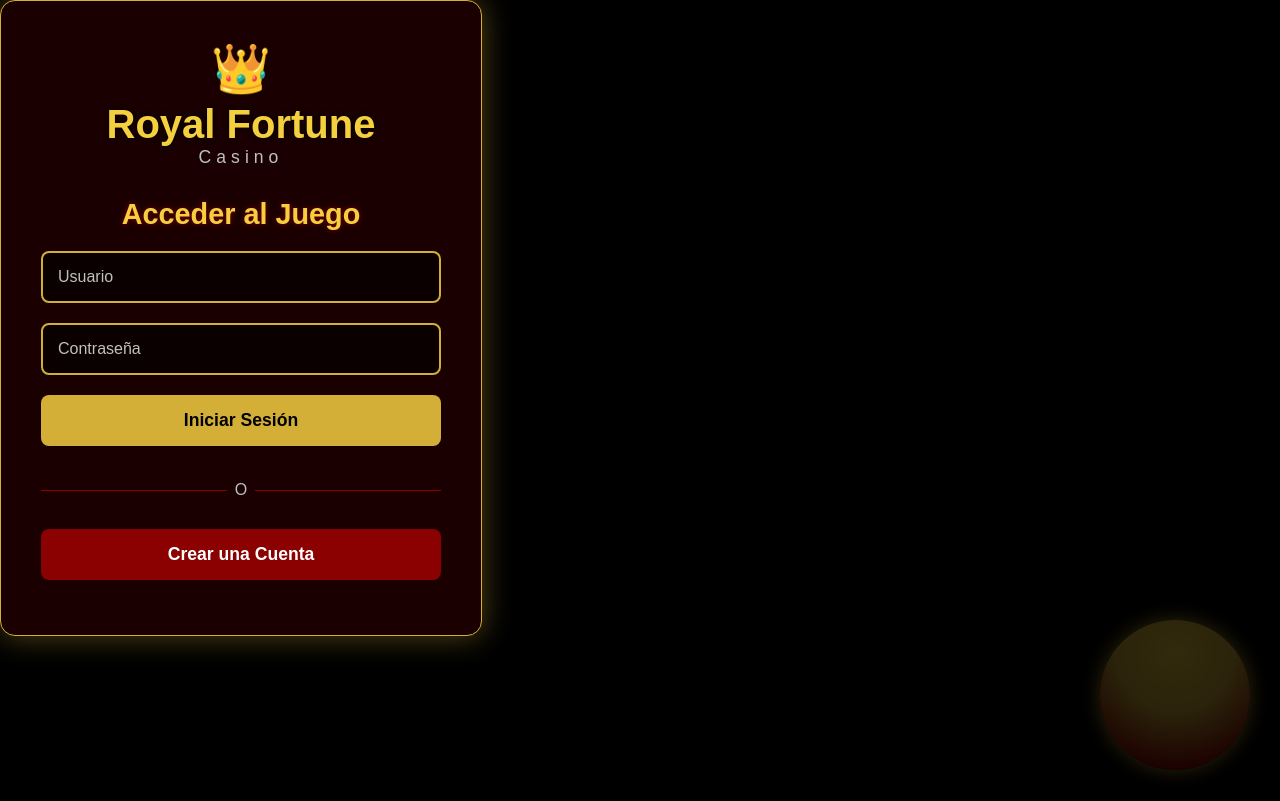
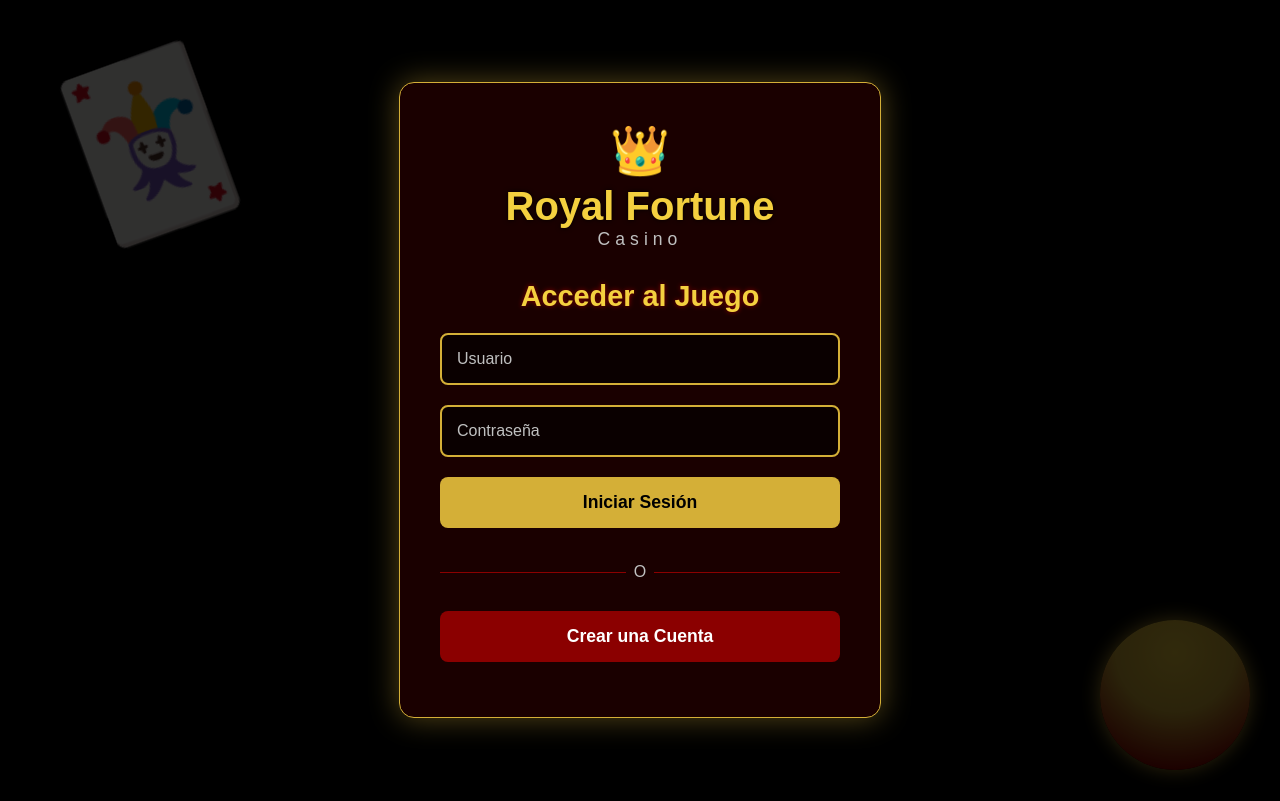
Before and after one commit to Anfevasadev/proyecto-casino, a React (Vite) app in the folder front/: page /login in a window 1280 px wide. Built offline with nearby package versions, Linux system fonts and the light colour scheme.

Commit message:
Agregar estilos para centrar la pantalla de autenticación en la página de Login

```diff
--- a/front/src/index.css
+++ b/front/src/index.css
@@ -30,6 +30,14 @@ body {
 /* --- LOGIN PAGE STYLES (LoginPage.jsx) --- */
 /* -------------------------------------- */
 
+.auth-screen {
+    display: flex;
+    justify-content: center;
+    align-items: center;
+    height: 100vh;
+}
+
+
 /* --- Formulario de Login --- */
 .login-form {
     background-color: var(--color-dark-red-1);
@@ -42,6 +50,8 @@ body {
     position: relative;
     z-index: 10;
     border: 1px solid var(--color-gold);
+    /* Asegura que no esté alineado a la izquierda por márgenes previos */
+    margin: auto;
 }
 
 /* --- Logo y Título --- */
--- a/front/src/pages/Login.jsx
+++ b/front/src/pages/Login.jsx
@@ -89,7 +89,7 @@
         }
 
         return (
-          <>
+          <div className="auth-screen">
             <div className="cards-decoration">🃏</div>
             <div className="chips-decoration" />
             <form onSubmit={handleSubmit} className="login-form">
@@ -150,6 +150,6 @@
                 {isRegisterMode ? 'Volver a Iniciar Sesión' : 'Crear una Cuenta'}
               </button>
             </form>
-          </>
+          </div>
         )
       }
```
